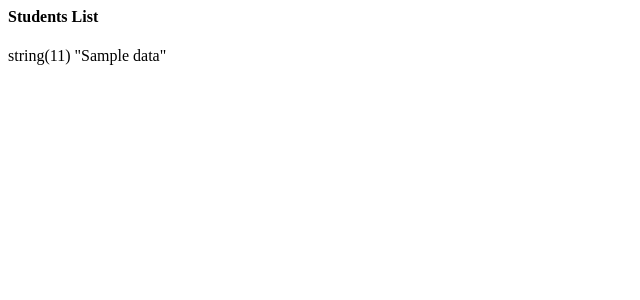
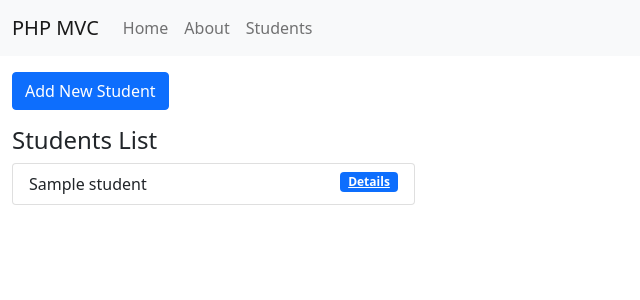
Before and after one commit to febrio-d/learn-phpmvc, a PHP site: the page made by app/views/students/index.php in a window 1280 px wide. Shown: the top 300 px of the page, without its empty margins (0-640 px from the left). Run offline with PHP 8.4, Linux system fonts and the light colour scheme; the template is opened without the code that fills it: most values are stand-ins (such as "Sample title", 1, 10 or a date in 2020); some libraries are stand-ins or nearby versions.

Commit message:
Update Students page

```diff
--- a/app/config/config.php
+++ b/app/config/config.php
@@ -1,6 +1,6 @@
 <?php
 
-define('BASEURL', 'http://localhost/learn-phpmvc/public');
+define('BASEURL', 'http://localhost:8080/learn-phpmvc/public');
 
 define('DB_HOST', 'localhost');
 define('DB_USER', 'root');
--- a/app/core/Database.php
+++ b/app/core/Database.php
@@ -68,4 +68,9 @@ class Database
         $this->execute();
         return $this->stmt->fetch(PDO::FETCH_ASSOC);
     }
+
+    public function rowCount()
+    {
+        return $this->stmt->rowCount();
+    }
 }
--- a/app/views/students/index.php
+++ b/app/views/students/index.php
@@ -1,9 +1,60 @@
-<div class="container-fluid mt-4">
+<div class="container-fluid mt-3">
     <div class="row">
-        <div class="col-6">
-            <h4>Students List</h4>
-            <?= var_dump($data);
-            die; ?>
+        <div class="col-4">
+            <button type="button" class="btn btn-primary" data-bs-toggle="modal" data-bs-target="#formModal">
+                Add New Student
+            </button>
+            <h4 class="mt-3">Students List</h4>
+            <ul class="list-group">
+                <?php foreach ($data['students'] as $stud) : ?>
+                    <li class="list-group-item d-flex justify-content-between align-items-start">
+                        <?= $stud['name']; ?>
+                        <a href="<?= BASEURL; ?>/students/details/<?= $stud['id']; ?>" class="badge bg-primary">Details</a>
+                    </li>
+                <?php endforeach; ?>
+            </ul>
         </div>
     </div>
 </div>
+
+<div class="modal fade" id="formModal" tabindex="-1" aria-labelledby="formModalLabel" aria-hidden="true">
+    <div class="modal-dialog">
+        <div class="modal-content">
+            <div class="modal-header">
+                <h5 class="modal-title" id="formModalLabel">Modal title</h5>
+                <button type="button" class="btn-close" data-bs-dismiss="modal" aria-label="Close"></button>
+            </div>
+            <div class="modal-body">
+                <form action="<?= BASEURL; ?>/students/add" method="POST">
+                    <div class="mb-3">
+                        <label for="inputName" class="form-label">Name</label>
+                        <input type="text" class="form-control" id="inputName" name="inputName">
+                    </div>
+                    <div class="mb-3">
+                        <label for="inputCid" class="form-label">CID</label>
+                        <input type="number" class="form-control" id="inputCid" name="inputCid">
+                    </div>
+                    <div class="mb-3">
+                        <label for="inputEmail" class="form-label">Email Address</label>
+                        <input type="email" class="form-control" id="inputEmail" aria-describedby="emailHelp" name="inputEmail">
+                    </div>
+                    <div>
+                        <label for="inputMajor" class="form-label">Major</label>
+                        <select class="form-select" id="inputMajor" name="inputMajor">
+                            <option value="Computer Science">Computer Science</option>
+                            <option value="Computer Engineering">Computer Engineering</option>
+                            <option value="Data Science">Data Science</option>
+                            <option value="Design">Design</option>
+                            <option value="Philosophy">Philosophy</option>
+                            <option value="Physics">Physics</option>
+                        </select>
+                    </div>
+            </div>
+            <div class="modal-footer">
+                <button type="button" class="btn btn-secondary" data-bs-dismiss="modal">Close</button>
+                <button type="submit" class="btn btn-primary">Save changes</button>
+                </form>
+            </div>
+        </div>
+    </div>
+</div>
```
Also changed, not shown: app/controllers/Students.php (+19 -1 lines), app/models/Students_model.php (+20 -0 lines), app/views/students/details.php (added, +11 -0 lines).
